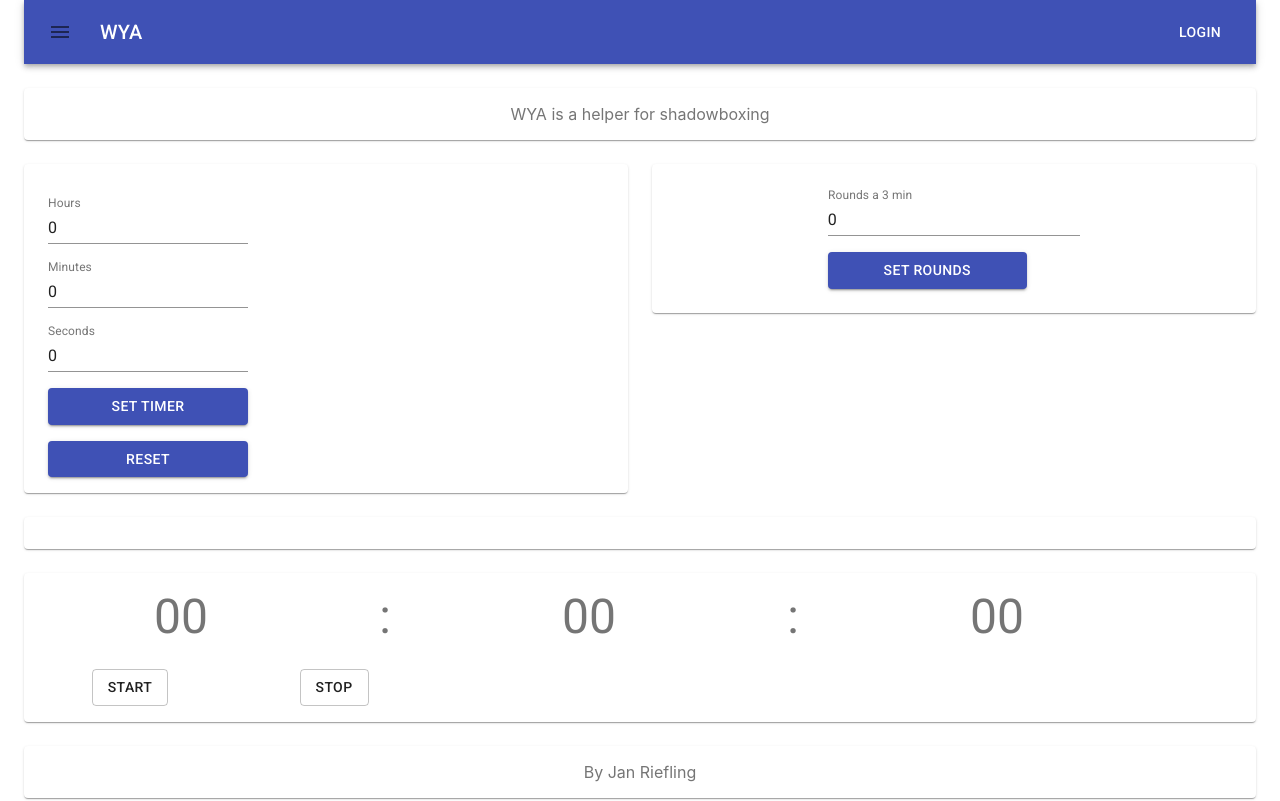
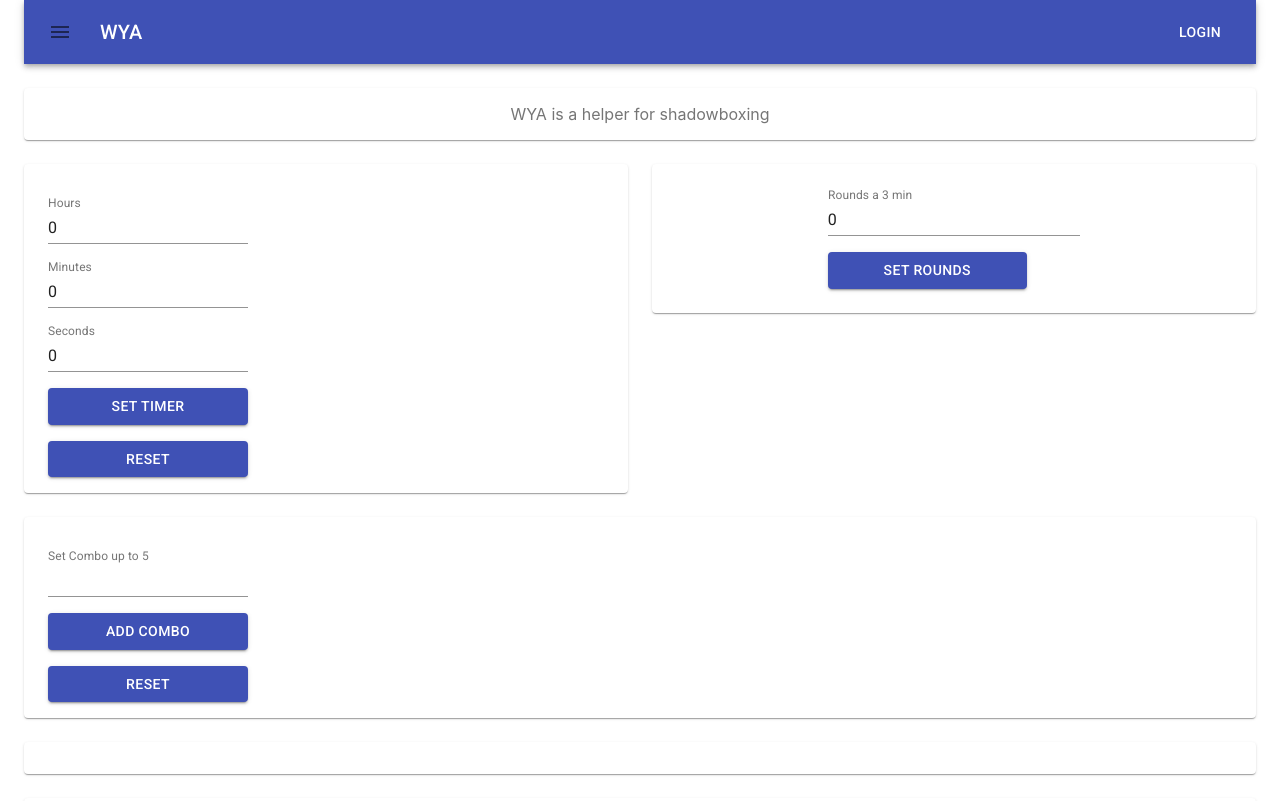
Before and after one commit to JanRiefling/wya-boxing, a React (Create React App) app: page / in a window 1280 px wide. Shown: the top 801 px of the page. Built offline with nearby package versions, Linux system fonts and the light colour scheme.

Commit message:
Add combo Component, clean up setTimer

```diff
--- /dev/null
+++ b/src/components/combo-settings/ComboSetter.js
@@ -0,0 +1,60 @@
+import React, { useState } from "react";
+import { makeStyles } from "@material-ui/core/styles";
+import TextField from "@material-ui/core/TextField";
+import Button from "@material-ui/core/Button";
+import FormControl from "@material-ui/core/FormControl";
+import { useDispatch } from "react-redux";
+
+const useStyles = makeStyles((theme) => ({
+  container: {
+    display: "flex",
+    flexWrap: "wrap",
+  },
+  textField: {
+    marginLeft: theme.spacing(1),
+    marginRight: theme.spacing(1),
+    marginTop: theme.spacing(2),
+    width: 200,
+  },
+}));
+
+export default function ComboSetter() {
+  const classes = useStyles();
+
+  const [combo, setCombo] = useState([""]);
+  const [arrayCombos, setArrayCombos] = useState([[""]]);
+  const dispatch = useDispatch();
+
+
+
+  function submitArrayOfCombos() {
+    /* dispatch(setTimerTime(totalTimeInMs)); */
+  }
+
+ function resetCombos() {
+
+ }
+
+
+  return (
+    <FormControl className={classes.container} noValidate>
+      <TextField
+        id="setCombo"
+        label="Set Combo up to 5"
+        type="text"
+        onChange={(e) => {
+          setCombo(e.target.value);
+        }}
+        value={combo}
+        className={classes.textField}
+        InputLabelProps={{
+          shrink: true,
+        }}
+      />
+      <Button className={classes.textField} variant="contained" color="primary" onClick={submitArrayOfCombos}>
+       ADD COMBO
+      </Button>
+      <Button className={classes.textField} variant="contained" color="primary" onClick={resetCombos}>Reset</Button>
+    </FormControl>
+  );
+}
--- a/src/components/timer/SetTimer.js
+++ b/src/components/timer/SetTimer.js
@@ -32,14 +32,12 @@ export default function SetTimer() {
   function submitTime() {
     const totalTimeInMs = (seconds * 1000) + (hours * 60 * 60 * 1000) + (minutes * 60 * 1000);
     dispatch(setTimerTime(totalTimeInMs));
-    console.log(totalTimeInMs)
   }
 
  function resetTimer() {
    setHours(0);
    setMinutes(0);
    setSeconds(0);
-   dispatch({type: "RESET_TIMER"});
  }
 
 
--- a/src/pages/StartPage.js
+++ b/src/pages/StartPage.js
@@ -8,6 +8,8 @@ import SetRounds from "../components/timer/SetRounds";
 import StopWatch from "../components/timer/StopWatch";
 import ComboDisplay from "../components/combo-display/ComboDisplay";
 import { useSelector } from "react-redux";
+import ComboSetter from "../components/combo-settings/ComboSetter";
+
 
 const useStyles = makeStyles((theme) => ({
   root: {
@@ -55,7 +57,9 @@ export default function StartPage() {
             []
           )}
         </Grid>
-
+        <Grid item xs={12}>
+          <Paper className={classes.paper}><ComboSetter/></Paper>
+        </Grid>
         <Grid item xs={12}>
           <Paper className={classes.paper}>
             <ComboDisplay />
```
